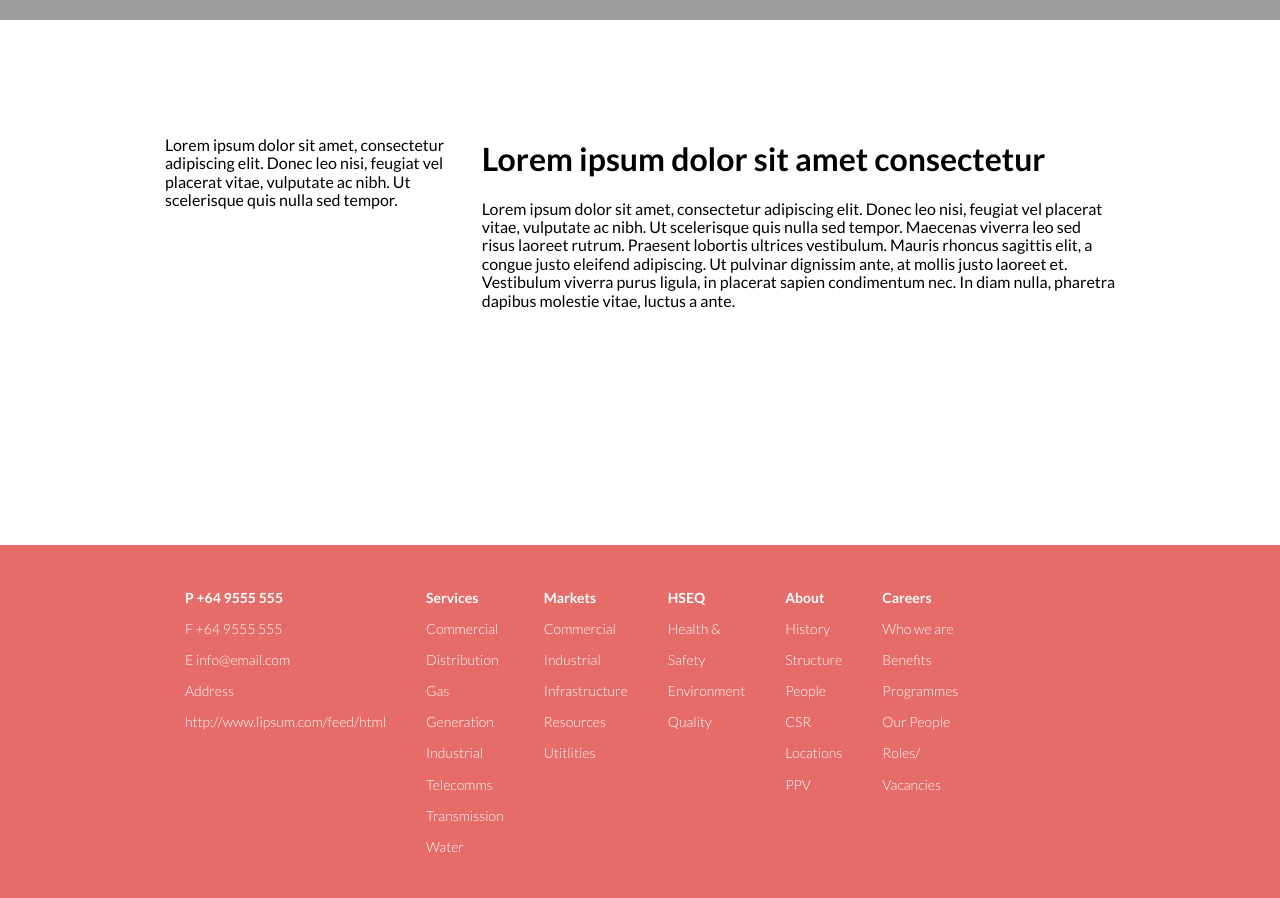
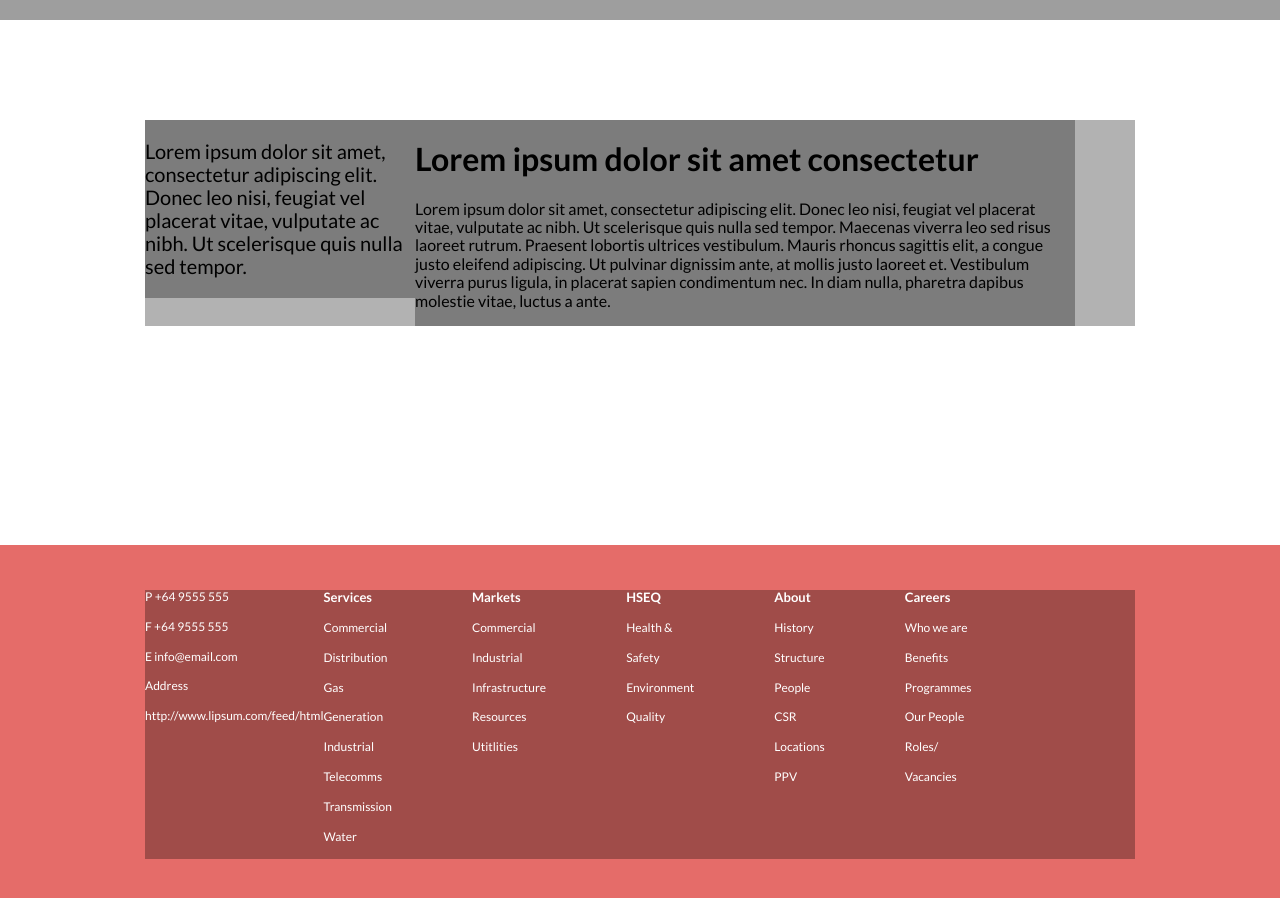
Before and after one commit to Manideep519/crop-site, a website: page app/index.html in a window 1280 px wide. Shown: the part 900-1798 px from the top of the page. Drawn offline with Linux system fonts and the light colour scheme; grey boxes are pictures that could not be loaded.

Commit message:
Lets end it here for now.

```diff
--- a/app/index.html
+++ b/app/index.html
@@ -45,21 +45,24 @@
 		</div>
 
 
-		<div class="section wrapper">
-
+		<div class="section">
+			<div class="wrapper">
 				<div class="section-1">
+					<div class="section__text-1">
 						<p>Lorem ipsum dolor sit amet, consectetur adipiscing elit. Donec leo nisi, feugiat vel placerat vitae, vulputate ac nibh. Ut scelerisque quis nulla sed tempor.</p>
+					</div>
 				</div>
 
 				<div class="section-2">
 					<h1>Lorem ipsum dolor sit amet consectetur</h1>
 					<p>Lorem ipsum dolor sit amet, consectetur adipiscing elit. Donec leo nisi, feugiat vel placerat vitae, vulputate ac nibh. Ut scelerisque quis nulla sed tempor. Maecenas viverra leo sed risus laoreet rutrum. Praesent lobortis ultrices vestibulum. Mauris rhoncus sagittis elit, a congue justo eleifend adipiscing. Ut pulvinar dignissim ante, at mollis justo laoreet et. Vestibulum viverra purus ligula, in placerat sapien condimentum nec. In diam nulla, pharetra dapibus molestie vitae, luctus a ante.</p>
 				</div>
-
+			</div>
 		</div>
 
 		<footer class="footer">
 			<div class="wrapper">
+				<div class="footer__address">
 						<ul>
 							<li>P +64 9555 555</li>
 							<li>F +64 9555 555</li>
@@ -68,6 +71,8 @@
 							<li>Address</li>
 							<li>http://www.lipsum.com/feed/html</li>
 						</ul>
+				</div>
+				<div class="footer__links">
 						<ul>
 							<li>Services</li>
 							<li>Commercial</li>
@@ -114,6 +119,7 @@
 							<li>Vacancies</li>
 						</ul>
 				</div>
+			</div>
 		</footer>
 
 
--- a/app/styles/styles.css
+++ b/app/styles/styles.css
@@ -356,7 +356,7 @@ img{
 }
 
 /*Start of HERO__Image
-=========================================================*/
+==========================================================================*/
 
 .hero-img{
 	display:block;;
@@ -393,6 +393,7 @@ img{
 		        transform: translateY(100px);
 		font-family: 'Lato', sans-serif;
 		color: #FFF;
+		background-color: rgba(0,0,0,0.3);
 	}
 
 @media (min-width: 800px){
@@ -453,10 +454,10 @@ img{
 	}
 
 /*End of HERO__Image
-=========================================================*/
+===========================================================================*/
 
 /* Start of Header
-==================================================== */
+==========================================================================*/
 
 .site-header{
 	position: absolute;
@@ -514,13 +515,15 @@ img{
 		margin-right: 50px;
 	}
 
+/* End of Header
+===========================================================================*/
+
 .wrapper{
 	max-width: 990px;
 	margin-right: auto;
 	margin-left: auto;
 	box-sizing: border-box;
-	padding-left: 20px;
-	padding-right: 20px;
+	background-color: rgba(0,0,0,0.3);
 }
 
 .wrapper::after{
@@ -548,14 +551,22 @@ img{
 		display: table;
 }
 
+.section__text-1{
+		font-size: 20px;
+		max-width: 270px;
+		color: lightorange;
+	}
+
 .section-1{
+	max-width: 33.333%;
 	float: left;
-	max-width: 33.333%;
+	background-color: rgba(0,0,0,0.3);
 }
 
 .section-2{
-	float: right;
 	max-width: 66.666%;
+	float: left;
+	background-color: rgba(0,0,0,0.3);
 }
 
 .footer{
@@ -564,11 +575,6 @@ img{
 	color: #FFF;
 	height: 475px;
 	padding-top: 45px;
-
-/*	ul li:first-child{
-		font-weight: bold;
-	}*/
-
 
 }
 
@@ -579,22 +585,41 @@ img{
 }
 
 .footer ul{
-		padding: 0 20px;
+		padding: 0;
 		margin: 0;
+		font-size: 12px;
+	}
+
+.footer__address{
+		max-width:33.33%;
+		float: left;
+		/*background-color: rgba(0,0,0,0.3);*/
+	}
+
+.footer__links{
+		max-width: 66.66%;
+		float: left;
+		/*background-color: rgba(0,0,0,0.3);*/
+	}
+
+.footer__address ul{
+		list-style-type: none;
+	}
+
+.footer__links ul{
+		list-style-type: none;
 		float: left;
 	}
 
-.footer ul li{
-		list-style-type: none;
-		font-weight: 300;
-		padding-bottom: 15px;
-		font-size: 14px;
+.footer__links ul:not(:first-child){
+		padding-left: 80px;
 	}
 
-/*	ul:not(:first-child):(first-child){
-		color: blue;
-	}*/
+.footer__links ul li:first-child{
+		font-weight: bold;
+		font-size: 13px;
+	}
 
-.footer ul li:first-child{
-		font-weight: bold;
+.footer ul li{
+		padding-bottom: 16px;
 	}
--- a/app/temp/modules/_footer.css
+++ b/app/temp/modules/_footer.css
@@ -6,32 +6,46 @@
 	padding-top: 45px;
 	@mixin clearfix;
 
+	ul{
+		padding: 0;
+		margin: 0;
+		font-size: 12px;
+	}
 
-	ul{
-		padding: 0 20px;
-		margin: 0;
+
+	&__address{
+		max-width:33.33%;
+		float: left;
+		/*background-color: rgba(0,0,0,0.3);*/
+	}
+
+	&__links{
+		max-width: 66.66%;
+		float: left;
+		/*background-color: rgba(0,0,0,0.3);*/
+	}
+
+	&__address ul{
+		list-style-type: none;
+	}
+
+	&__links ul{
+		list-style-type: none;
 		float: left;
 	}
 
-	ul li{
-		list-style-type: none;
-		font-weight: 300;
-		padding-bottom: 15px;
-		font-size: 14px;
-	}
-
-/*	ul li:first-child{
-		font-weight: bold;
-	}*/
-
-/*	ul:not(:first-child):(first-child){
-		color: blue;
-	}*/
-
-
-	ul li:first-child{
-		font-weight: bold;
+	&__links ul:not(:first-child){
+		padding-left: 80px;
 	}
 
 
+	&__links ul li:first-child{
+		font-weight: bold;
+		font-size: 13px;
+	}
+
+	ul li{
+		padding-bottom: 16px;
+	}
+
 }
--- a/app/temp/modules/_hero-img.css
+++ b/app/temp/modules/_hero-img.css
@@ -1,5 +1,5 @@
 /*Start of HERO__Image
-=========================================================*/
+==========================================================================*/
 .hero-img{
 	display:block;;
 	max-width:100%;
@@ -28,6 +28,7 @@
 		transform: translateY(100px);
 		font-family: 'Lato', sans-serif;
 		color: #FFF;
+		background-color: rgba(0,0,0,0.3);
 
 
 		@mixin atMedium{
@@ -69,4 +70,4 @@
 	}
 }
 /*End of HERO__Image
-=========================================================*/
+===========================================================================*/
--- a/app/temp/modules/_section.css
+++ b/app/temp/modules/_section.css
@@ -3,19 +3,27 @@
 	height: 525px;
 	padding-top: 100px;
 	padding-bottom: 100px;
+	@mixin clearfix;
 
 
-	@mixin clearfix;
+
+	&__text-1{
+		font-size: 20px;
+		max-width: 270px;
+		color: lightorange;
+	}
 
 }
 
 
 .section-1{
+	max-width: 33.333%;
 	float: left;
-	max-width: 33.333%;
+	background-color: rgba(0,0,0,0.3);
 }
 
 .section-2{
-	float: right;
 	max-width: 66.666%;
+	float: left;
+	background-color: rgba(0,0,0,0.3);
 }
--- a/app/temp/modules/_site-header.css
+++ b/app/temp/modules/_site-header.css
@@ -1,5 +1,5 @@
 /* Start of Header
-==================================================== */
+==========================================================================*/
 .site-header{
 	position: absolute;
 	z-index: 2;
@@ -45,3 +45,6 @@
 		margin-right: 50px;
 	}
 }
+
+/* End of Header
+===========================================================================*/
--- a/app/temp/modules/_wrapper.css
+++ b/app/temp/modules/_wrapper.css
@@ -3,8 +3,7 @@
 	margin-right: auto;
 	margin-left: auto;
 	box-sizing: border-box;
-	padding-left: 20px;
-	padding-right: 20px;
+	background-color: rgba(0,0,0,0.3);
 	@mixin clearfix;
 
 
```
Lines whose indentation alone changed are shown as unchanged.
